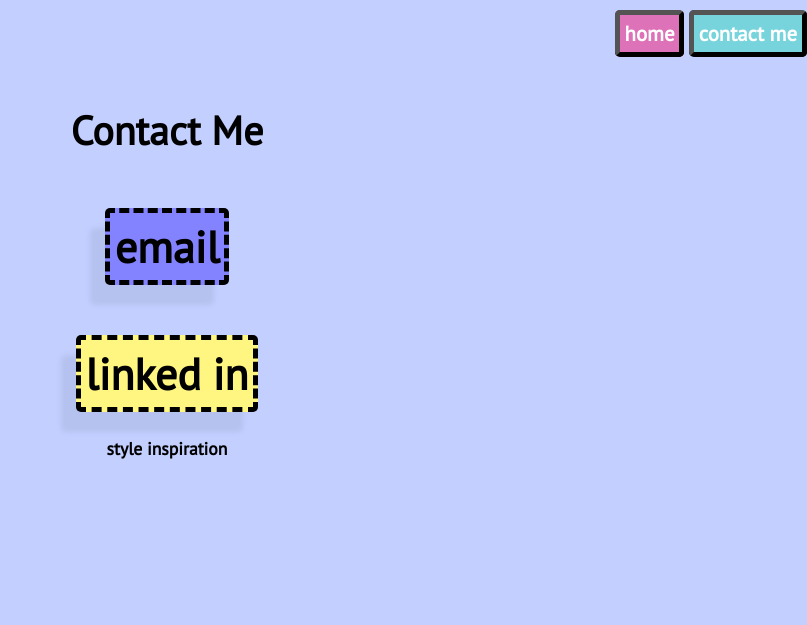
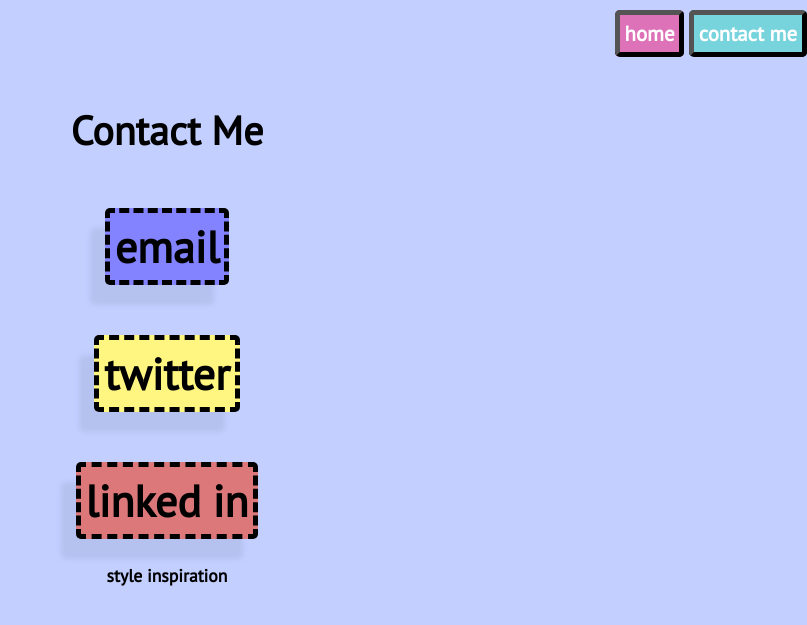
Before and after one commit to kairstenfay/kairstenfay.github.io, a Jekyll site: the page built from contact/index.html, in a window 1280 px wide. Shown: the top 625 px of the page, without its empty margins (473-1280 px from the left). Built offline with Jekyll 4.4.1, drawn with Linux system fonts in a browser that asks for light colours.

Commit message:
contact: Add Twitter link

```diff
--- a/contact/index.html
+++ b/contact/index.html
@@ -5,4 +5,5 @@ title: Contact Kairsten
 
 <h1 class="title">Contact Me</h1>
 <h2><a href="mailto:kairsten.fay@gmail.com">email</a></h2>
+<h2><a href="https://twitter.com/databae_">twitter</a></h2>
 <h2><a href="https://linkedin.com/in/kairsten-fay">linked in</a></h2>
```
